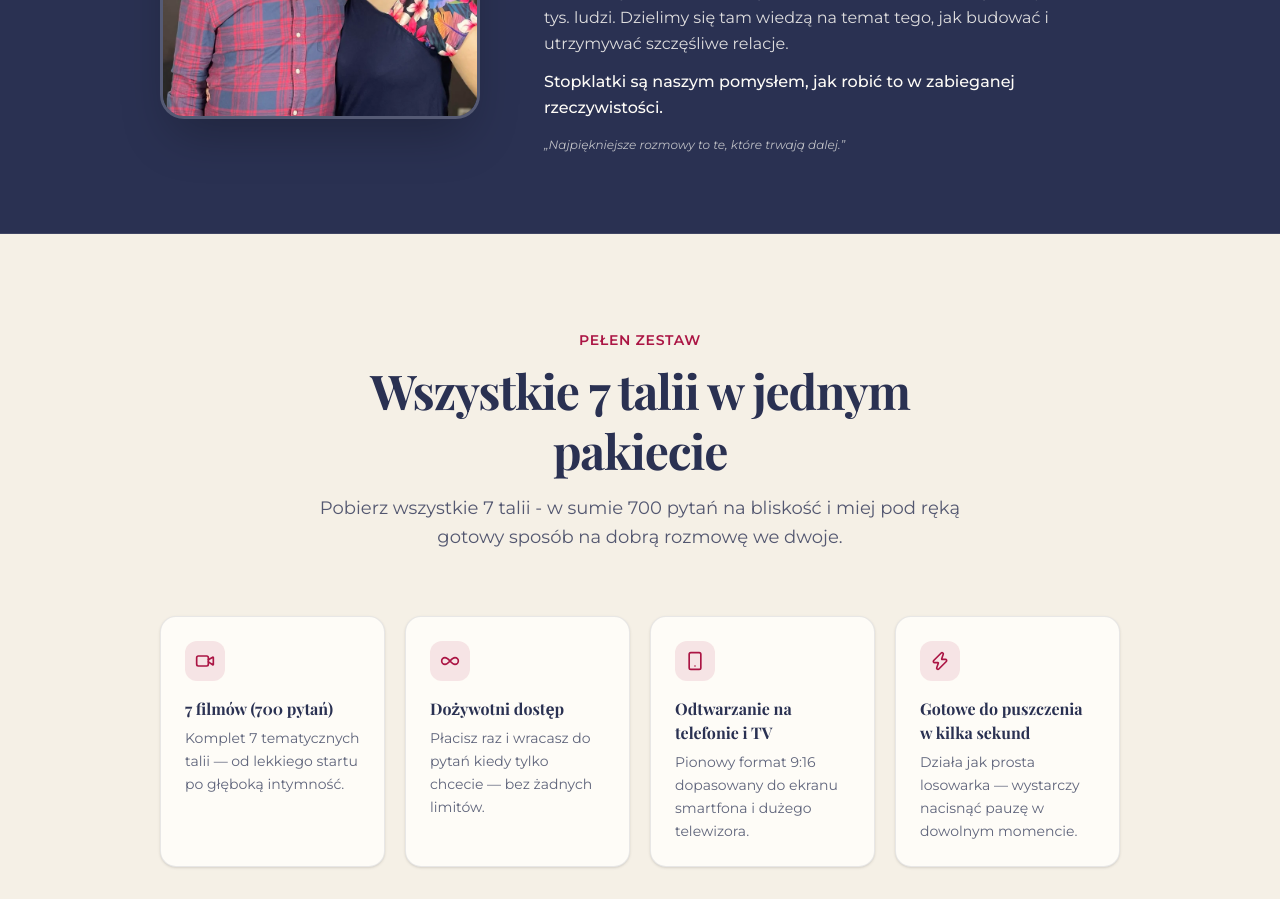
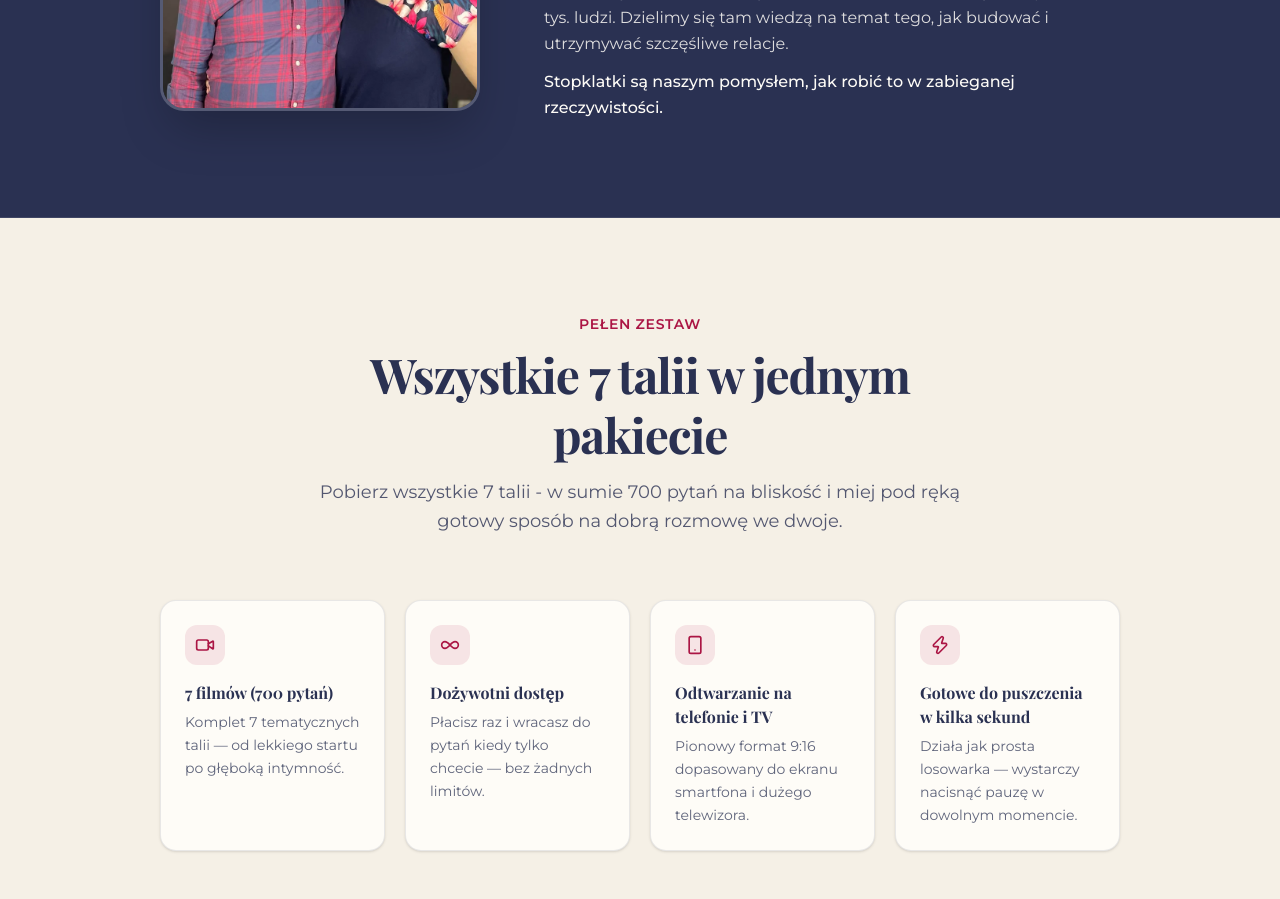
Before and after one commit to achiorr/100-pytan-na-bliskosc, a Next.js app: page / in a window 1280 px wide. Shown: the part 3280-4179 px from the top of the page. Built offline with nearby package versions, Linux system fonts and the light colour scheme; no server answers; a web font is replaced by a local one.

Commit message:
clean: usun cytat z sekcji o autorach

```diff
--- a/components/AboutAuthors.tsx
+++ b/components/AboutAuthors.tsx
@@ -37,9 +37,6 @@ export default function AboutAuthors() {
                 Stopklatki są naszym pomysłem, jak robić to w zabieganej rzeczywistości.
               </p>
             </div>
-            <p className="text-xs text-krem/70 italic">
-              „Najpiękniejsze rozmowy to te, które trwają dalej.”
-            </p>
           </div>
         </div>
       </div>
```
